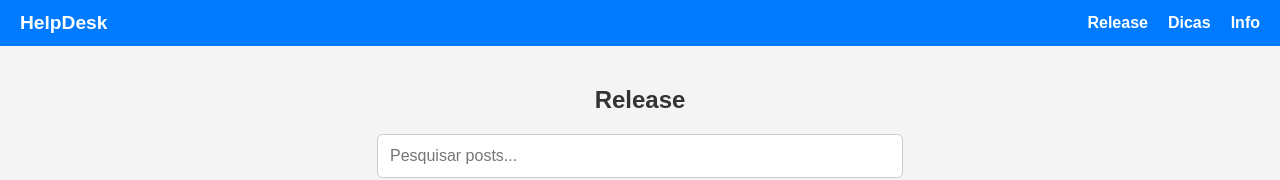
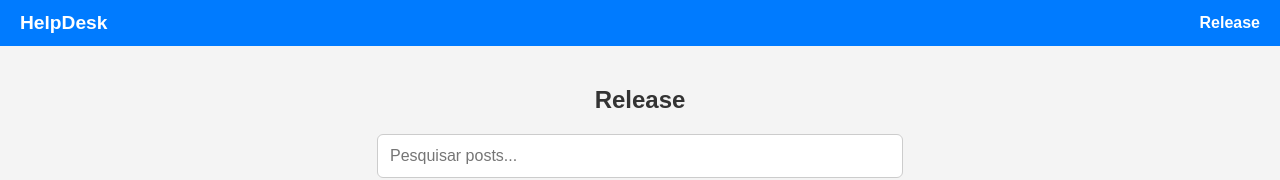
Before and after one commit to lucianomalone/Help_Desk, a plain HTML site: page index.html in a window 1280 px wide. Shown: the top 180 px of the page. Drawn offline with Linux system fonts and the light colour scheme.

Commit message:
Update index.html

```diff
--- a/index.html
+++ b/index.html
@@ -143,8 +143,6 @@
     <div class="logo">HelpDesk</div>
     <ul>
       <li><a href="#" onclick="showPage('release')">Release</a></li>
-      <li><a href="#" onclick="showPage('dicas')">Dicas</a></li>
-      <li><a href="#" onclick="showPage('info')">Info</a></li>
     </ul>
   </nav>
 
```
